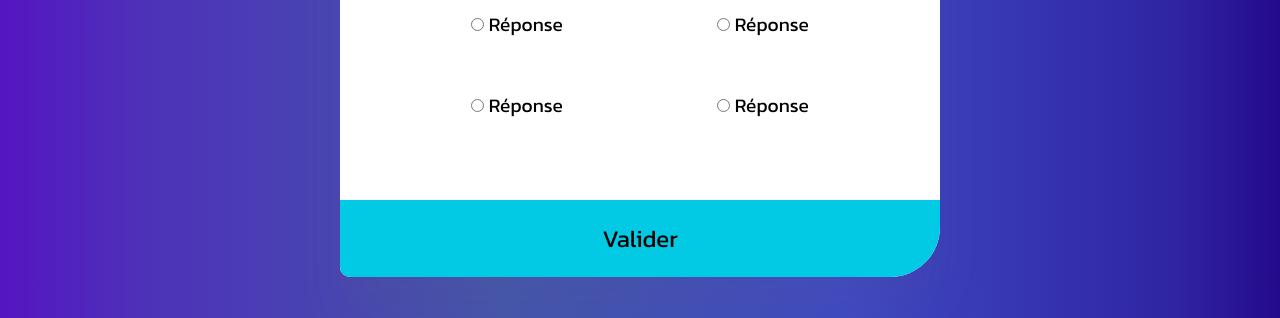
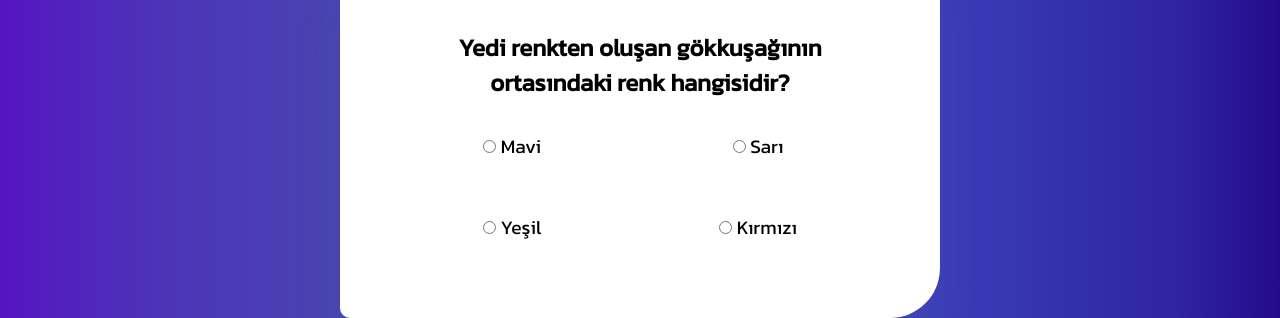
Before and after one commit to cem-sucu/Qui_veut_gagnez_des_million, a plain HTML site: page index.html in a window 1280 px wide. Shown: the part 482-800 px from the top of the page. Drawn offline with Linux system fonts and the light colour scheme.

Commit message:
script.js

```diff
--- a/index.html
+++ b/index.html
@@ -6,12 +6,13 @@
     <meta http-equiv="X-UA-Compatible" content="IE=edge">
     <meta name="viewport" content="width=device-width, initial-scale=1.0">
     <link rel="stylesheet" href="style.css">
+    <script src="/script.js" defer></script>
     <title>Qui Veux Gagner Des Millions</title>
 </head>
 
 <body>
     <img id="logo" src="/assets/img/logo.png" alt="qui_veut_gagnez_des_milion">
-    <h1>Qui veut Gagnez des Millions ?</h1>
+    <h1>Kim Milyoner Olmak ister ?</h1>
     <div class="quiz_container" id="quiz">
         <div class="quiz-header">
             <h2 id="question">
--- /dev/null
+++ b/script.js
@@ -0,0 +1,100 @@
+const quizData = [
+    {
+        question:
+            "Yedi renkten oluşan gökkuşağının ortasındaki renk hangisidir?",
+        a: "Mavi",
+        b: "Sarı",
+        c: "Yeşil",
+        d: "Kırmızı",
+        correct: "c",
+    },
+    {
+        question: "Dünyanın En Yüksek Dağsı hangisidir ?",
+        a: "Makalu",
+        b: "Everest",
+        c: "Kanchenjunga",
+        d: "Uludağ",
+        correct: "b",
+    },
+    {
+        question: "Ayın Dünyaya Uzaklığı Ne Kadar ?",
+        a: "400.400km",
+        b: "384.400 km",
+        c: "250.300km",
+        d: "840.100km",
+        correct: "b",
+    },
+    {
+        question: "Aspirinin ham maddesi olan ağaç hangisidir?",
+        a: "Gülibirişim",
+        b: "Sığla",
+        c: "Çobanpüskülü",
+        d: "Söğüt",
+        correct: "d",
+    },
+    {
+        question: "Türkiye’nin hangi ülkeye olan kara sınırı daha uzundur?",
+        a: "Ermenistan",
+        b: "Gürcistan",
+        c: "Yunanistan",
+        d: "Bulgaristan",
+        correct: "a",
+    },
+];
+
+const quiz = document.getElementById("quiz");
+const answerEls = document.querySelectorAll(".answer");
+const questionEl = document.getElementById("question");
+
+const a_text = document.getElementById("a_text");
+const b_text = document.getElementById("b_text");
+const c_text = document.getElementById("c_text");
+const d_text = document.getElementById("d_text");
+
+const submitBtn = document.getElementById("submit");
+
+let currentQuiz = 0;
+let score = 0;
+loadQuiz();
+
+function loadQuiz() {
+    deselectAnswers();
+
+    const currentQuizData = quizData[currentQuiz];
+    questionEl.innerText = currentQuizData.question;
+    a_text.innerText = currentQuizData.a;
+    b_text.innerText = currentQuizData.b;
+    c_text.innerText = currentQuizData.c;
+    d_text.innerText = currentQuizData.d;
+}
+
+function deselectAnswers() {
+    answerEls.forEach((answerEl) => (answerEl.checked = false));
+}
+
+function getSelected() {
+    let answer;
+    answerEls.forEach((answerEl) => {
+        if (answerEl.checked) {
+            answer = answerEl.id;
+        }
+    });
+    return answer;
+}
+
+submitBtn.addEventListener("click", () => {
+    const answer = getSelected();
+    if (answer) {
+        if (answer === quizData[currentQuiz].correct) {
+            score++;
+        }
+        currentQuiz++;
+
+        if (currentQuiz < quizData.length) {
+            loadQuiz();
+        } else {
+            quiz.innerHTML = `<h2> 5 sorudan ${score} soru bildiniz</h2>
+            <button onclick="location.reload()">Geri Başla</button>`;
+        }
+    }
+});
--- a/style.css
+++ b/style.css
@@ -8,7 +8,7 @@
 }
 
 #logo {
-    width: 20%;
+    width: 30%;
 }
 
 body {
```
Also changed, not shown: assets/img/logo.png.
